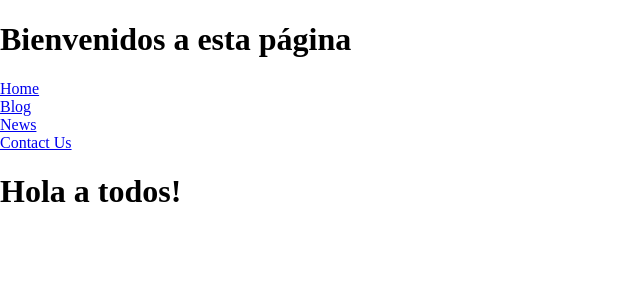
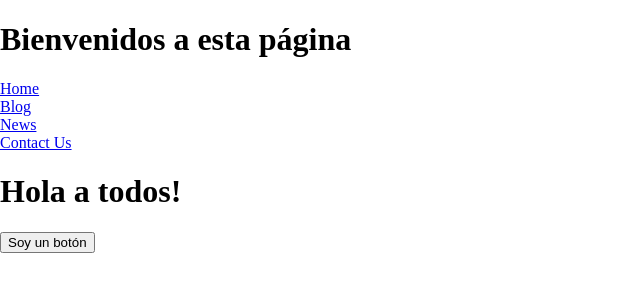
Before and after one commit to Amaza-ing/OW-React-Basics-Course, a React (Vite) app: page / in a window 1280 px wide. Shown: the top 300 px of the page, without its empty margins (0-640 px from the left). Built offline with nearby package versions, Linux system fonts and the light colour scheme.

Commit message:
02-components

```diff
--- a/src/App.jsx
+++ b/src/App.jsx
@@ -1,4 +1,5 @@
 import "./App.css";
+import ButtonComponent from "./components/ButtonComponent";
 import HeaderComponent from "./components/HeaderComponent";
 
 function App() {
@@ -7,6 +8,7 @@ function App() {
       <HeaderComponent></HeaderComponent>
       <div>
         <h1>Hola a todos!</h1>
+        <ButtonComponent></ButtonComponent>
       </div>
     </>
   );
--- /dev/null
+++ b/src/components/ButtonComponent.jsx
@@ -0,0 +1,7 @@
+function ButtonComponent() {
+  return (
+    <button>Soy un botón</button>
+  )
+}
+
+export default ButtonComponent;
```
